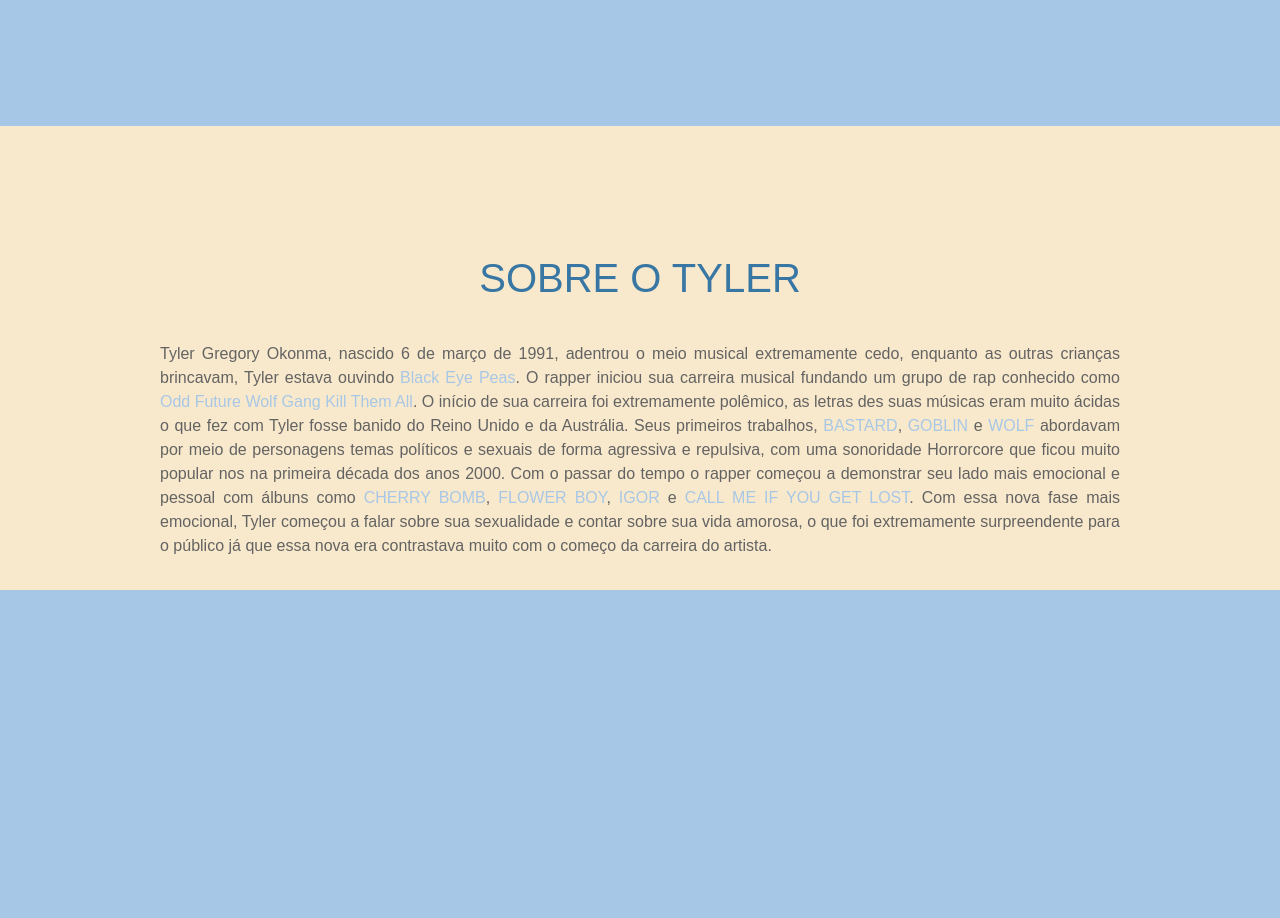
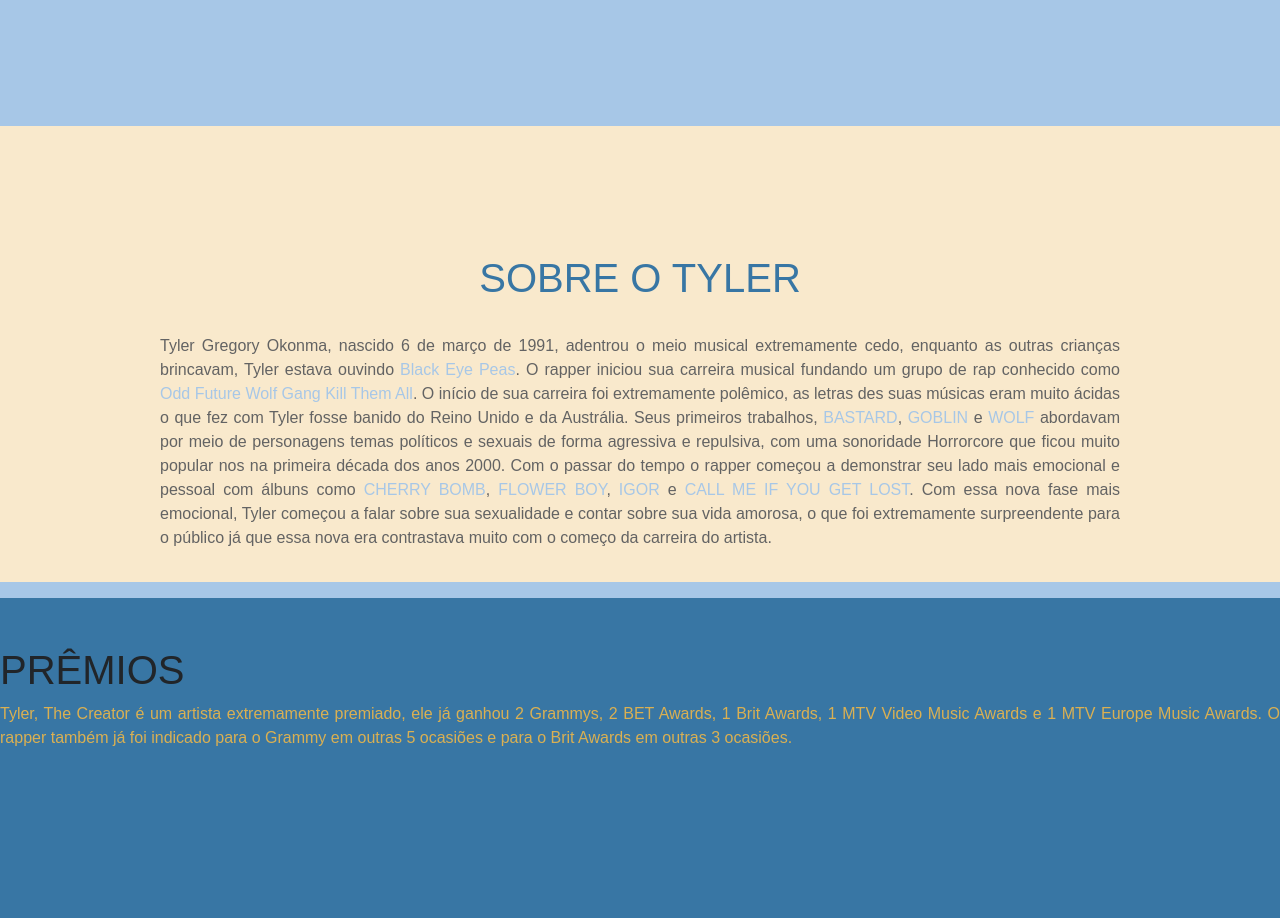
Before and after one commit to Yassuo23/Projeto-de-Daw-2, a website: page Html/Index.html in a window 1280 px wide. Shown: the part 1486-2404 px from the top of the page. Before the commit the page ends 2092 px from the top, so only its background shows below. Drawn offline with nearby package versions, Linux system fonts and the light colour scheme; a web font is replaced by a local one.

Commit message:
Adionando os Premios

```diff
--- a/Css/style.css
+++ b/Css/style.css
@@ -174,12 +174,27 @@
     background-color: var(--cream);
 }
 
+#container4 {
+    display: block;
+    clear: both;
+    height: 20rem;
+    padding-top: 0;
+    margin-top: 0;
+    background-color: var(--turquise);
+}
+
 #subtitulo2 {
     font-size: 2.5rem;
     color: var(--turquise);
     text-align: center;
     padding-top: 2rem;
     padding-bottom: 2rem;
+    margin-bottom: 0;
+}
+
+#subtitulo3 {
+    margin-top: 0;
+    padding-top: 3rem;
 }
 
 #sobre {
@@ -196,7 +211,7 @@
     text-decoration: none;
 }
 
--- Animação de fade-in para os elementos revelados --
+/* Animação de fade-in para os elementos revelados */
 
 .unrevealed {
     opacity: 0;
@@ -208,3 +223,8 @@
     opacity: 1;
     transform: translateY(0);
 }
+
+#prizes {
+    text-align: justify;
+
+}
--- a/Html/Index.html
+++ b/Html/Index.html
@@ -132,6 +132,10 @@
        <p id="sobre">Tyler Gregory Okonma, nascido 6 de março de 1991, adentrou o meio musical extremamente cedo, enquanto as outras crianças brincavam, Tyler estava ouvindo <a id="EyePeas">Black Eye Peas</a>. O rapper iniciou sua carreira musical fundando um grupo de rap conhecido como <a id="EyePeas">Odd Future Wolf Gang Kill Them All</a>. O início de sua carreira foi extremamente polêmico, as letras des suas músicas eram muito ácidas o que fez com Tyler fosse banido do Reino Unido e da Austrália. Seus primeiros trabalhos, <a id="EyePeas">BASTARD</a>, <a id="EyePeas">GOBLIN</a> e <a id="EyePeas">WOLF</a> abordavam por meio de personagens temas políticos e sexuais de forma agressiva e repulsiva, com uma sonoridade Horrorcore que ficou muito popular nos na primeira década dos anos 2000. Com o passar do tempo o rapper começou a demonstrar seu lado mais emocional e pessoal com álbuns como <a id="EyePeas">CHERRY BOMB</a>, <a id="EyePeas">FLOWER BOY</a>, <a id="EyePeas">IGOR</a> e <a id="EyePeas">CALL ME IF YOU GET LOST</a>. Com essa nova fase mais emocional, Tyler começou a falar sobre sua sexualidade e contar sobre sua vida amorosa, o que foi extremamente surpreendente para o público já que essa nova era  contrastava muito com o começo da carreira do artista.</p>
     </div>
 
+    <div id="container4" class="unrevealed">
+         <h1 id="subtitulo3">PRÊMIOS</h1>
+        <p id="prizes">Tyler, The Creator é um artista extremamente premiado, ele já ganhou 2 Grammys, 2 BET Awards, 1 Brit Awards, 1 MTV Video Music Awards e 1 MTV Europe Music Awards. O rapper também já foi indicado para o Grammy em outras 5 ocasiões e para o Brit Awards em outras 3 ocasiões.</p>
+    </div>
 
 
     <script src="../JS/Script.js"></script>
```
